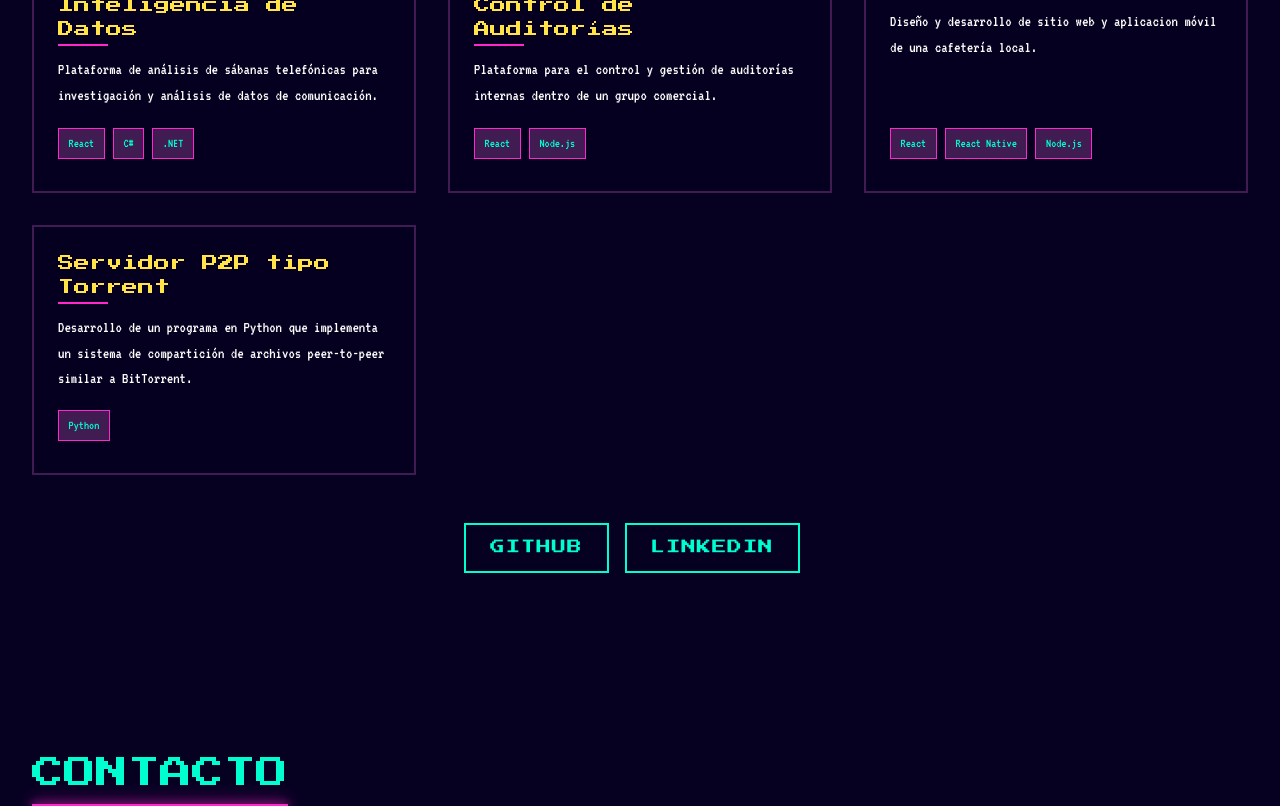
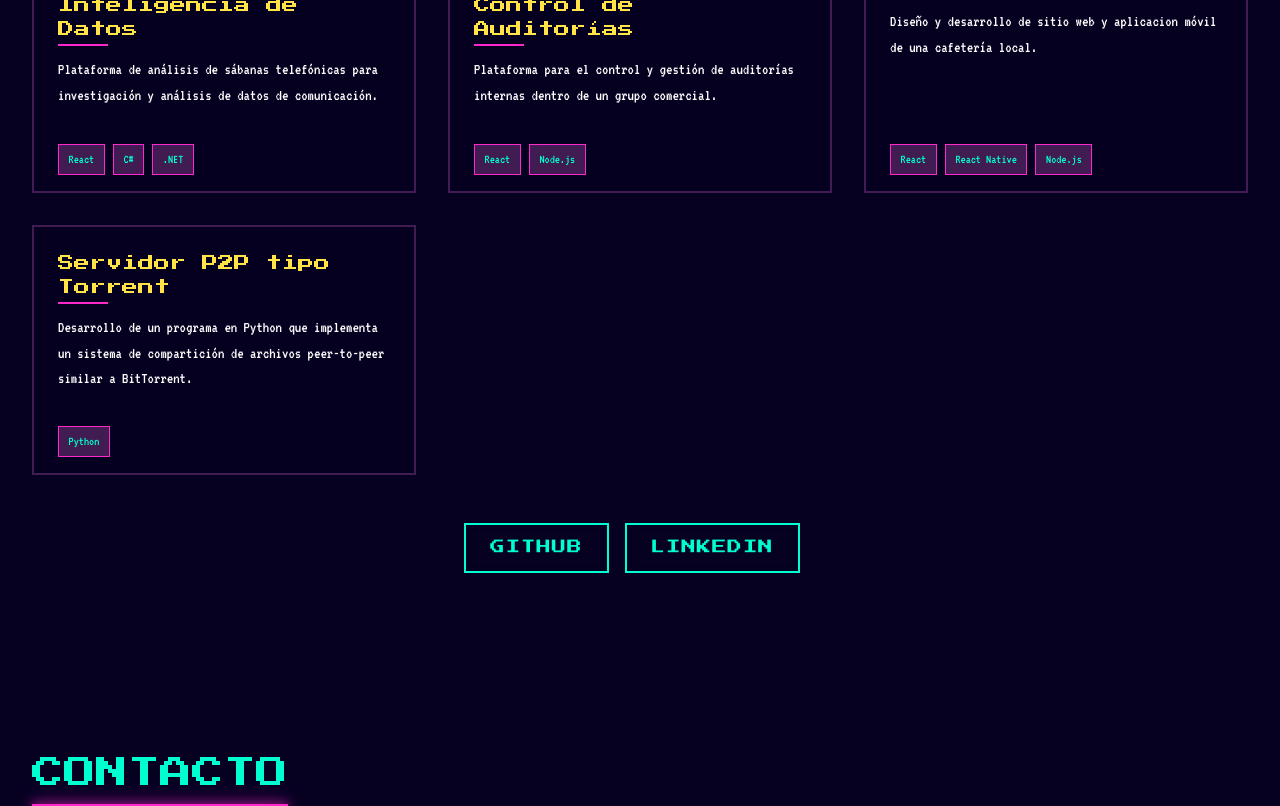
Before and after one commit to EseWey21/portafolio, a React (Vite) app: page / in a window 1280 px wide. Shown: the part 3140-3946 px from the top of the page. Built offline with nearby package versions, Linux system fonts and the light colour scheme.

Commit message:
alineacion tag

```diff
--- a/src/components/Portfolio/Portfolio.css
+++ b/src/components/Portfolio/Portfolio.css
@@ -69,15 +69,17 @@
 .project-description {
   font-size: 1rem;
   color: white;
-  margin-bottom: 1rem;
+  margin-bottom: 3.5rem;
 }
 
 .project-tags {
-  margin-top: auto;
+  position: absolute;
+  bottom: 1rem;
+  left: 1.5rem;
+  right: 1.5rem;
   display: flex;
   flex-wrap: wrap;
   gap: 0.5rem;
-  padding-bottom: 0.5rem;
 }
 
 .project-tag {
```
